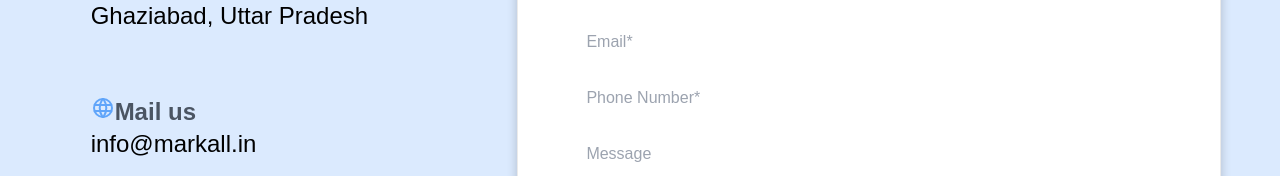
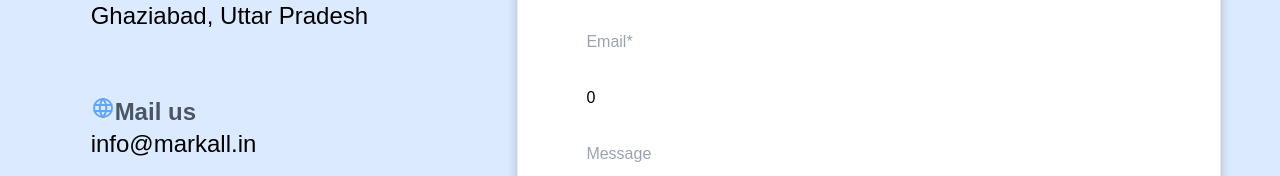
Before and after one commit to mirsahebali/ecommerce-website, a Next.js app: page /components/Contact in a window 1280 px wide. Shown: the part 363-539 px from the top of the page. Built offline with nearby package versions, Linux system fonts and the light colour scheme.

Commit message:
debugged

```diff
--- a/src/pages/components/Contact.tsx
+++ b/src/pages/components/Contact.tsx
@@ -14,7 +14,7 @@ export default function ContactUs() {
 
   const [fullname, setFullname] = useState("");
   const [email, setEmail] = useState("");
-  const [number, setNumber] = useState("");
+  const [number, setNumber] = useState<number>(0);
   const [message, setMessage] = useState("");
 
   function handleSubmit() { }
```
Also changed, not shown: 1 other file (tests, documents, lock files or other folders).
